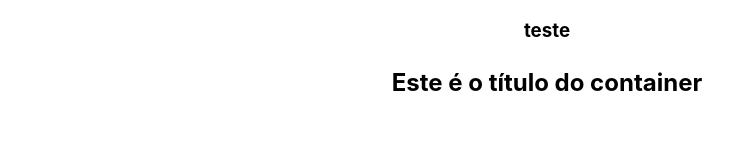
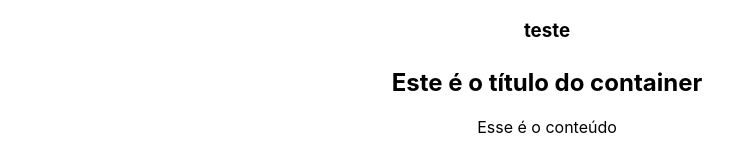
Before and after one commit to artjiyr/curso_react_udemy, a React (Create React App) app in the folder AVANCANDO_NO_REACT/avancado/: page / in a window 1280 px wide. Shown: the part 3453-3612 px from the top of the page, without its empty margins (93-826 px from the left). Before the commit the page ends 3575 px from the top, so only its background shows below. Built offline with nearby package versions, Linux system fonts and the light colour scheme.

Commit message:
prop children

```diff
--- a/AVANCANDO_NO_REACT/avancado/src/App.js
+++ b/AVANCANDO_NO_REACT/avancado/src/App.js
@@ -64,7 +64,9 @@ function App() {
         <Fragments propFragment="teste"/>
       </div>
       <div> {/* PropChildren*/}
-        <Container />
+        <Container >
+          <p>Esse é o conteúdo</p>
+        </Container>
       </div>
     </div>
   );
--- a/AVANCANDO_NO_REACT/avancado/src/components/Container.js
+++ b/AVANCANDO_NO_REACT/avancado/src/components/Container.js
@@ -1,7 +1,8 @@
-const Container = () => {
+const Container = ({children}) => {
   return (
     <div>
         <h2>Este é o título do container</h2>
+        {children}
     </div>
   )
 }
```
